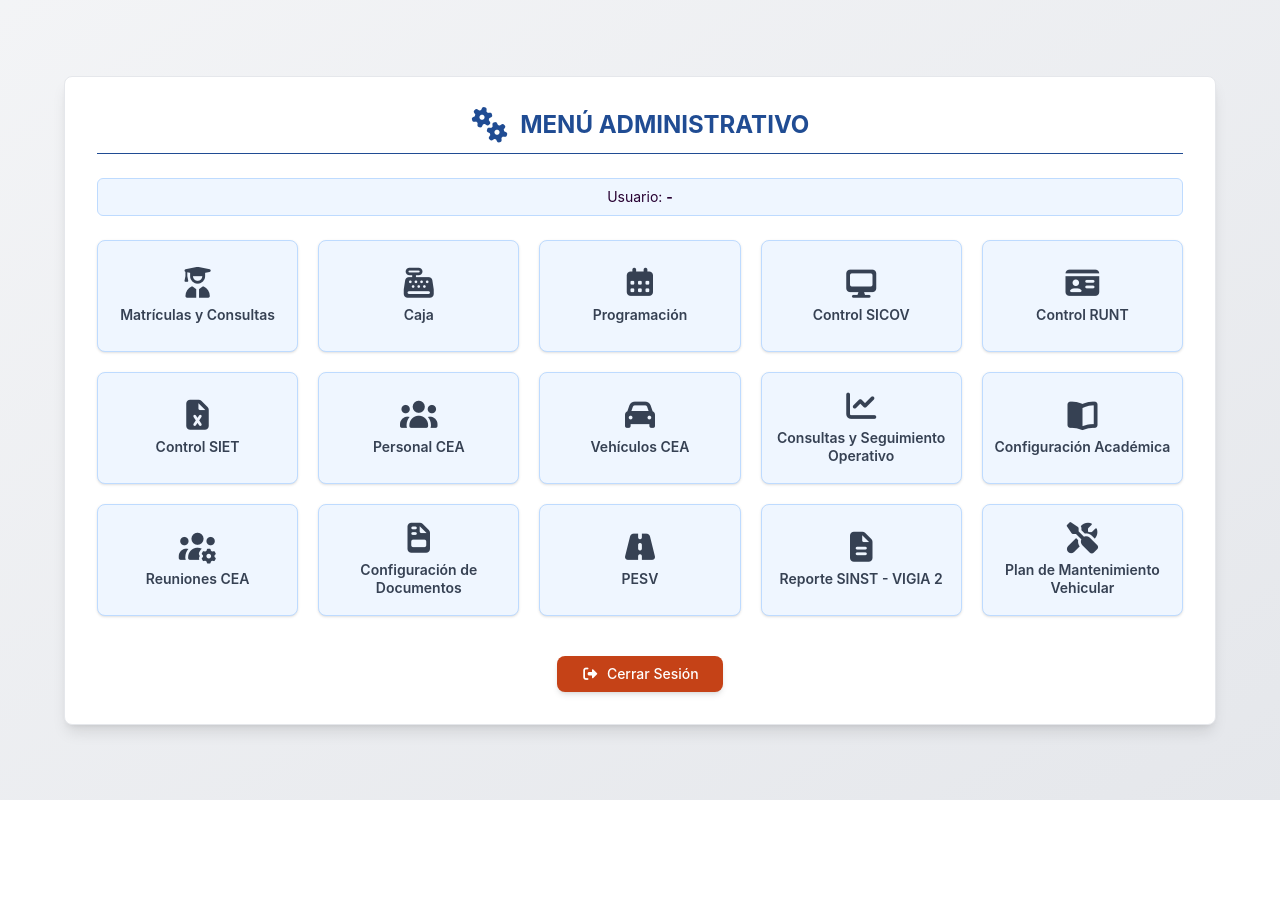
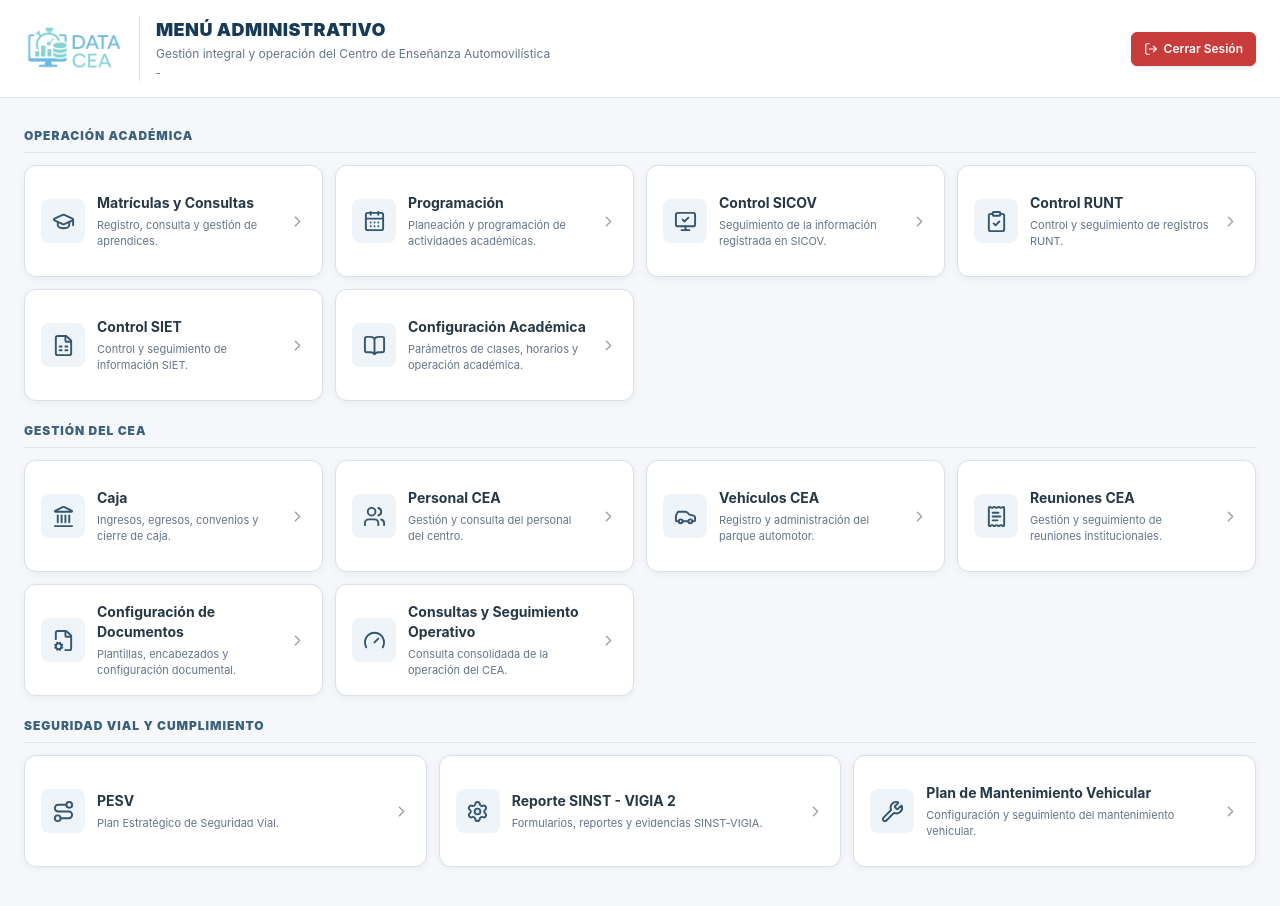
Before and after one commit to YulianoB/DATA-CEA, a Next.js app: page /admin in a window 1280 px wide. Before the commit the page ends 800 px from the top, so only its background shows below. Built offline with nearby package versions, Linux system fonts and the light colour scheme; sample sign-in values are in the browser's storage.

Commit message:
Unifica menu administrativo con nuevo sistema de navegacion

```diff
--- a/app/admin/page.js
+++ b/app/admin/page.js
@@ -2,290 +2,169 @@
 
 'use client'
 
-import { useEffect, useState } from 'react'
-import { useRouter } from 'next/navigation'
-import { cerrarSesion } from '@/lib/auth/logout'
+import {
+  BookOpen,
+  CalendarDays,
+  Car,
+  ClipboardCheck,
+  FileCog,
+  FileSpreadsheet,
+  Gauge,
+  GraduationCap,
+  Landmark,
+  MonitorCheck,
+  ReceiptText,
+  Route,
+  Settings,
+  Users,
+  Wrench,
+} from 'lucide-react'
 
-export default function AdminPage() {
-  const router = useRouter()
-
-  const [user, setUser] = useState(null)
+import MenuNavegacion from '@/components/admin/MenuNavegacion'
 
 // ============================================================
-  // SESIÓN
+// MENU ADMINISTRATIVO
+// Las rutas se conservan respecto al menu anterior.
+// La organizacion por grupos es exclusivamente de navegacion visual.
 // ============================================================
 
-  useEffect(() => {
-    const storedUser = localStorage.getItem('currentUser')
-
-    if (!storedUser) {
-      router.push('/login')
-      return
-    }
-
-    try {
-      const parsedUser = JSON.parse(storedUser)
-      setUser(parsedUser)
-    } catch (error) {
-      console.error('Error leyendo sesión:', error)
-
-      localStorage.removeItem('currentUser')
-      router.push('/login')
-    }
-  }, [router])
-
-  // ============================================================
-  // LOGOUT
-  // ============================================================
-
-  const handleLogout = () => cerrarSesion(router)
-
-  // ============================================================
-  // NAVEGACIÓN
-  // ============================================================
-
-  const handleNavigation = (route) => {
-    router.push(route)
-  }
-
-  // ============================================================
-  // MENÚ ADMINISTRATIVO
-  // ============================================================
-
-  const menuButtons = [
+const GRUPOS_MENU = [
   {
-      icon: 'fa-user-graduate',
-      label: 'Matrículas y Consultas',
-      route: '/admin/inscripciones',
+    id: 'operacion-academica',
+    titulo: 'Operación académica',
+    columnas: 4,
+    opciones: [
+      {
+        id: 'matriculas',
+        titulo: 'Matrículas y Consultas',
+        descripcion: 'Registro, consulta y gestión de aprendices.',
+        icono: GraduationCap,
+        ruta: '/admin/inscripciones',
       },
       {
-      icon: 'fa-cash-register',
-      label: 'Caja',
-      route: '/admin/caja',
+        id: 'programacion',
+        titulo: 'Programación',
+        descripcion: 'Planeación y programación de actividades académicas.',
+        icono: CalendarDays,
+        ruta: '/admin/programacion',
       },
       {
-      icon: 'fa-calendar-alt',
-      label: 'Programación',
-      route: '/admin/programacion',
+        id: 'sicov',
+        titulo: 'Control SICOV',
+        descripcion: 'Seguimiento de la información registrada en SICOV.',
+        icono: MonitorCheck,
+        ruta: '/admin/sicov',
       },
       {
-      icon: 'fa-desktop',
-      label: 'Control SICOV',
-      route: '/admin/sicov',
+        id: 'runt',
+        titulo: 'Control RUNT',
+        descripcion: 'Control y seguimiento de registros RUNT.',
+        icono: ClipboardCheck,
+        ruta: '/admin/runt',
       },
       {
-      icon: 'fa-id-card',
-      label: 'Control RUNT',
-      route: '/admin/runt',
+        id: 'siet',
+        titulo: 'Control SIET',
+        descripcion: 'Control y seguimiento de información SIET.',
+        icono: FileSpreadsheet,
+        ruta: '/admin/siet',
       },
       {
-      icon: 'fa-file-excel',
-      label: 'Control SIET',
-      route: '/admin/siet',
+        id: 'configuracion-academica',
+        titulo: 'Configuración Académica',
+        descripcion: 'Parámetros de clases, horarios y operación académica.',
+        icono: BookOpen,
+        ruta: '/admin/configuracion-academica',
+      },
+    ],
   },
   {
-      icon: 'fa-users',
-      label: 'Personal CEA',
-      route: '/admin/personal',
+    id: 'gestion-cea',
+    titulo: 'Gestión del CEA',
+    columnas: 4,
+    opciones: [
+      {
+        id: 'caja',
+        titulo: 'Caja',
+        descripcion: 'Ingresos, egresos, convenios y cierre de caja.',
+        icono: Landmark,
+        ruta: '/admin/caja',
       },
       {
-      icon: 'fa-car',
-      label: 'Vehículos CEA',
-      route: '/admin/vehiculos',
+        id: 'personal',
+        titulo: 'Personal CEA',
+        descripcion: 'Gestión y consulta del personal del centro.',
+        icono: Users,
+        ruta: '/admin/personal',
       },
       {
-      icon: 'fa-chart-line',
-      label: 'Consultas y Seguimiento Operativo',
-      route: '/admin/consultas',
+        id: 'vehiculos',
+        titulo: 'Vehículos CEA',
+        descripcion: 'Registro y administración del parque automotor.',
+        icono: Car,
+        ruta: '/admin/vehiculos',
       },
       {
-      icon: 'fa-book-open',
-      label: 'Configuración Académica',
-      route: '/admin/configuracion-academica',
+        id: 'reuniones',
+        titulo: 'Reuniones CEA',
+        descripcion: 'Gestión y seguimiento de reuniones institucionales.',
+        icono: ReceiptText,
+        ruta: '/admin/reuniones',
       },
       {
-      icon: 'fa-users-cog',
-      label: 'Reuniones CEA',
-      route: '/admin/reuniones',
+        id: 'documentos',
+        titulo: 'Configuración de Documentos',
+        descripcion: 'Plantillas, encabezados y configuración documental.',
+        icono: FileCog,
+        ruta: '/admin/configuracion-documentos',
       },
       {
-      icon: 'fa-file-invoice',
-      label: 'Configuración de Documentos',
-      route: '/admin/configuracion-documentos',
+        id: 'consultas',
+        titulo: 'Consultas y Seguimiento Operativo',
+        descripcion: 'Consulta consolidada de la operación del CEA.',
+        icono: Gauge,
+        ruta: '/admin/consultas',
+      },
+    ],
   },
   {
-      icon: 'fa-road',
-      label: 'PESV',
-      route: '/admin/pesv',
+    id: 'seguridad-vial',
+    titulo: 'Seguridad vial y cumplimiento',
+    columnas: 3,
+    opciones: [
+      {
+        id: 'pesv',
+        titulo: 'PESV',
+        descripcion: 'Plan Estratégico de Seguridad Vial.',
+        icono: Route,
+        ruta: '/admin/pesv',
       },
       {
-      icon: 'fa-file-alt',
-      label: 'Reporte SINST - VIGIA 2',
-      route: '/admin/sinst-vigia',
+        id: 'sinst-vigia',
+        titulo: 'Reporte SINST - VIGIA 2',
+        descripcion: 'Formularios, reportes y evidencias SINST-VIGIA.',
+        icono: Settings,
+        ruta: '/admin/sinst-vigia',
       },
       {
-      icon: 'fa-tools',
-      label: 'Plan de Mantenimiento Vehicular',
-      route: '/admin/mantenimientos',
+        id: 'mantenimientos',
+        titulo: 'Plan de Mantenimiento Vehicular',
+        descripcion: 'Configuración y seguimiento del mantenimiento vehicular.',
+        icono: Wrench,
+        ruta: '/admin/mantenimientos',
+      },
+    ],
   },
 ]
 
-  // ============================================================
-  // CARGANDO
-  // ============================================================
-
-  if (!user) {
+export default function AdminPage() {
   return (
-      <p className="text-center mt-20">
-        Cargando...
-      </p>
+    <MenuNavegacion
+      titulo="Menú Administrativo"
+      subtitulo="Gestión integral y operación del Centro de Enseñanza Automovilística"
+      grupos={GRUPOS_MENU}
+      mostrarRegresar={false}
+      mostrarCerrarSesion
+    />
   )
 }
-
-  // ============================================================
-  // RENDER
-  // ============================================================
-
-  return (
-    <div className="min-h-screen flex items-center justify-center bg-gradient-to-br from-gray-100 to-gray-200 p-6">
-
-      <div className="max-w-6xl w-full bg-white border border-gray-200 shadow-lg rounded-lg p-8">
-
-        {/* ====================================================
-            TÍTULO
-        ==================================================== */}
-
-        <div className="flex items-center justify-center gap-3 mb-6 border-b pb-3 border-[var(--primary)]">
-
-          <i className="fas fa-cogs text-3xl text-[var(--primary)]"></i>
-
-          <h2 className="text-2xl font-bold uppercase text-[var(--primary)]">
-            Menú Administrativo
-          </h2>
-
-        </div>
-
-        {/* ====================================================
-            USUARIO
-        ==================================================== */}
-
-        <div className="bg-blue-50 border border-blue-200 text-[var(--primary-dark)] p-2 rounded-md mb-6 text-center text-sm">
-
-          <span>
-            Usuario:{' '}
-
-            <strong>
-              {user.nombreCompleto ||
-                user.nombre_completo ||
-                user.usuario ||
-                '-'}
-            </strong>
-          </span>
-
-          {user.rol && (
-            <span>
-              {' '}
-              ({user.rol})
-            </span>
-          )}
-
-          {user.nombreEmpresa && (
-            <span className="block mt-1">
-              CEA:{' '}
-
-              <strong>
-                {user.nombreEmpresa}
-              </strong>
-            </span>
-          )}
-
-        </div>
-
-        {/* ====================================================
-            ACCESOS
-        ==================================================== */}
-
-        <div className="grid grid-cols-2 md:grid-cols-3 lg:grid-cols-5 gap-5">
-
-          {menuButtons.map((btn) => (
-
-            <button
-              key={btn.route}
-              onClick={() => handleNavigation(btn.route)}
-              className="
-                bg-blue-50
-                border
-                border-blue-200
-                hover:bg-[var(--primary)]
-                hover:text-white
-                text-gray-700
-                rounded-lg
-                h-28
-                flex
-                flex-col
-                items-center
-                justify-center
-                gap-2
-                shadow
-                hover:shadow-lg
-                transform
-                hover:-translate-y-1
-                transition-all
-                duration-200
-                px-2
-              "
-            >
-
-              <i
-                className={`fas ${btn.icon} text-3xl`}
-              ></i>
-
-              <span className="text-sm font-semibold text-center leading-tight">
-                {btn.label}
-              </span>
-
-            </button>
-
-          ))}
-
-        </div>
-
-        {/* ====================================================
-            LOGOUT
-        ==================================================== */}
-
-        <div className="flex justify-center mt-10">
-
-          <button
-            onClick={handleLogout}
-            className="
-              bg-[var(--danger)]
-              hover:bg-[var(--danger-dark)]
-              text-white
-              font-medium
-              py-2
-              px-6
-              rounded-lg
-              flex
-              items-center
-              justify-center
-              gap-2
-              shadow-md
-              transition
-              text-sm
-            "
-          >
-
-            <i className="fas fa-sign-out-alt"></i>
-
-            Cerrar Sesión
-
-          </button>
-
-        </div>
-
-      </div>
-
-    </div>
-  )
-}
```
Lines whose indentation alone changed are shown as unchanged.
